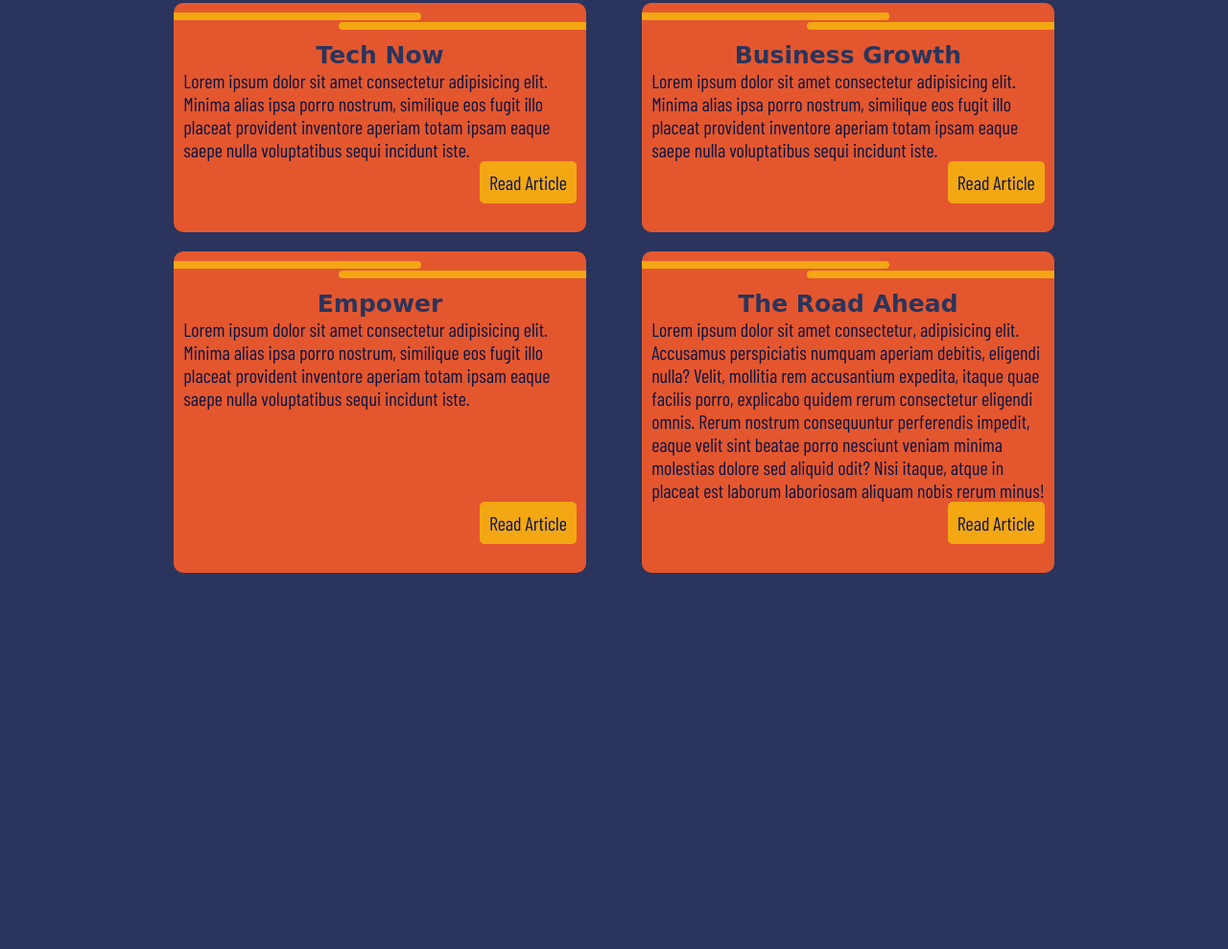
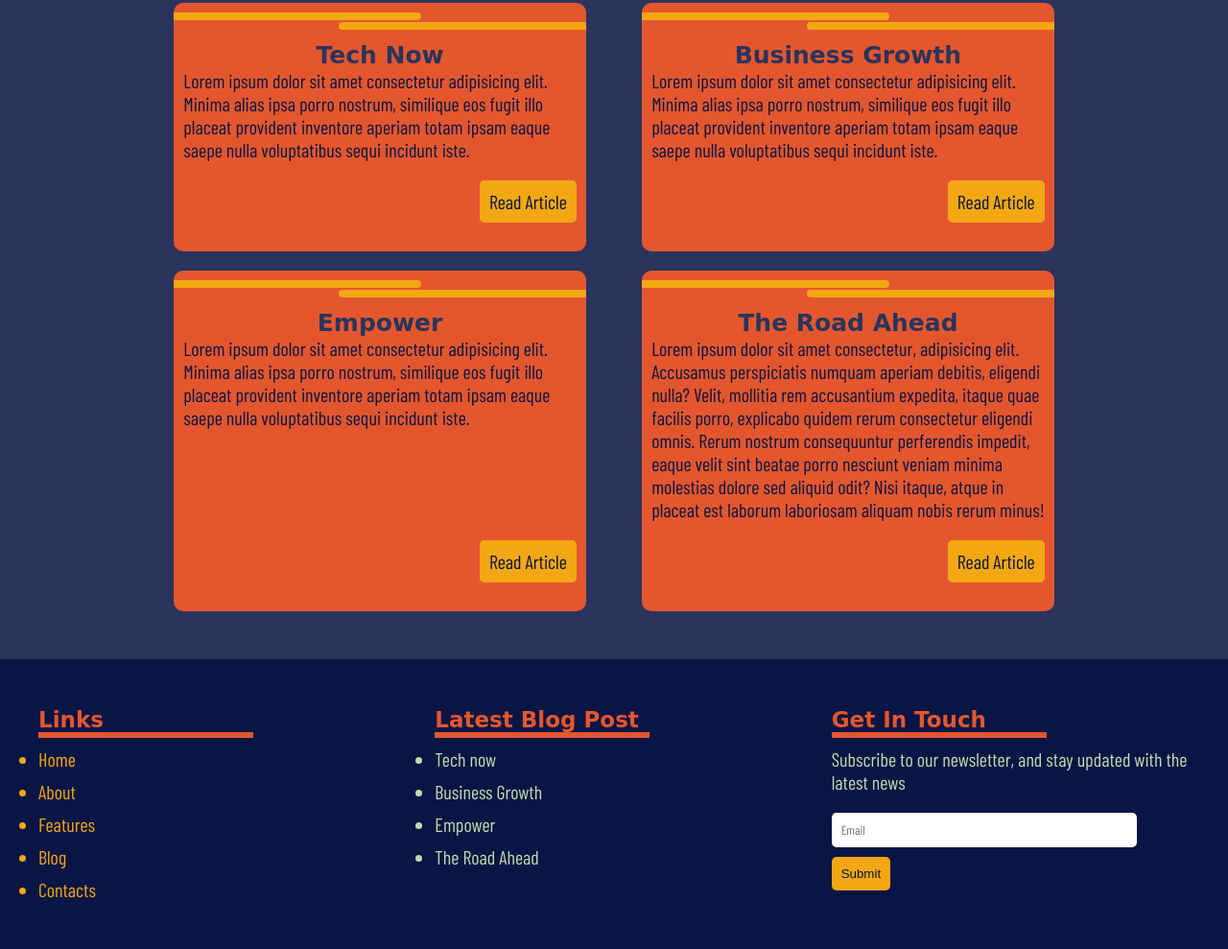
Before and after one commit to starskynder/Grow, a website: page index.html in a window 1280 px wide. Shown: the part 2375-3364 px from the top of the page at 96% size. Before the commit the page ends 2982 px from the top, so only its background shows below. Drawn offline with nearby package versions, Linux system fonts and the light colour scheme; a web font is replaced by a local one.

Commit message:
Add contacts

```diff
--- a/index.html
+++ b/index.html
@@ -1011,6 +1011,66 @@
         </article>
       </section>
       <!--END BLOG-->
+
+      <!--START CONTACTS-->
+      <section class="contacts" id="contacts">
+        <div class="contacts__box">
+          <h4 class="contacts__title quaternary__heading">Links</h4>
+          <ul class="contacts__links">
+            <li class="contacts__item">
+              <a href="#" class="contacts__link">Home</a>
+            </li>
+            <li class="contacts__item">
+              <a href="#about" class="contacts__link">About</a>
+            </li>
+            <li class="contacts__item">
+              <a href="#features" class="contacts__link">Features</a>
+            </li>
+            <li class="contacts__item">
+              <a href="#blog" class="contacts__link">Blog</a>
+            </li>
+            <li class="contacts__item">
+              <a href="#contacts" class="contacts__link">Contacts</a>
+            </li>
+          </ul>
+        </div>
+        <div class="contacts__box">
+          <h4 class="contacts__title quaternary__heading">Latest Blog Post</h4>
+          <ul>
+            <li class="contacts__item">
+              <a href="" class="contacts__link contacts__link--bright"
+                >Tech now</a
+              >
+            </li>
+            <li class="contacts__item">
+              <a href="#" class="contacts__link contacts__link--bright"
+                >Business Growth</a
+              >
+            </li>
+            <li class="contacts__item">
+              <a href="" class="contacts__link contacts__link--bright"
+                >Empower</a
+              >
+            </li>
+            <li class="contacts__item">
+              <a href="#" class="contacts__link contacts__link--bright"
+                >The Road Ahead</a
+              >
+            </li>
+          </ul>
+        </div>
+        <div class="contacts__box">
+          <h4 class="contacts__title quaternary__heading">Get in touch</h4>
+          <p class="contacts__mailing">
+            Subscribe to our newsletter, and stay updated with the latest news
+          </p>
+          <form action="" class="contact__form">
+            <input type="text" class="contacts__input" placeholder="Email" />
+            <input type="submit" class="btn__submit" />
+          </form>
+        </div>
+      </section>
+      <!--END CONTACTS-->
     </main>
   </body>
   <script src="js/main.js"></script>
--- /dev/null
+++ b/sass/layout/_contacts.scss
@@ -0,0 +1,64 @@
+// CONTACTS
+.contacts {
+  font-size: 2rem;
+  color: $sprout;
+  @include flex-row-wrap;
+  background-color: $rhino-dark;
+  padding: 2rem 2rem;
+  margin-top: 4rem;
+  justify-content: space-evenly;
+
+  &__box {
+    flex: 1;
+    margin: 1rem;
+    flex-basis: 22rem;
+    max-width: 45rem;
+    padding: 1rem;
+  }
+
+  &__item {
+    margin: 1rem 0;
+  }
+
+  &__link {
+    text-decoration: none;
+
+    &:link,
+    &:visited {
+      color: $buttercup;
+    }
+
+    &:focus,
+    &:hover {
+      text-decoration: underline;
+    }
+
+    &:active {
+      color: $cinnabar;
+    }
+
+    &--bright {
+      &:link,
+      &:visited {
+        color: $sprout;
+      }
+    }
+  }
+
+  &__links {
+    color: $buttercup;
+  }
+
+  &__input {
+    border: none;
+    padding: 1rem;
+    border-radius: 5px;
+    font-family: inherit;
+    width: 80%;
+    margin: 1rem 0;
+  }
+
+  &__mailing {
+    padding: 1rem 0;
+  }
+}
--- a/sass/main.scss
+++ b/sass/main.scss
@@ -9,3 +9,4 @@
 @import "layout/about";
 @import "layout/features";
 @import "layout/blog";
+@import "layout/contacts";
```
Also changed, not shown: css/main.css.
